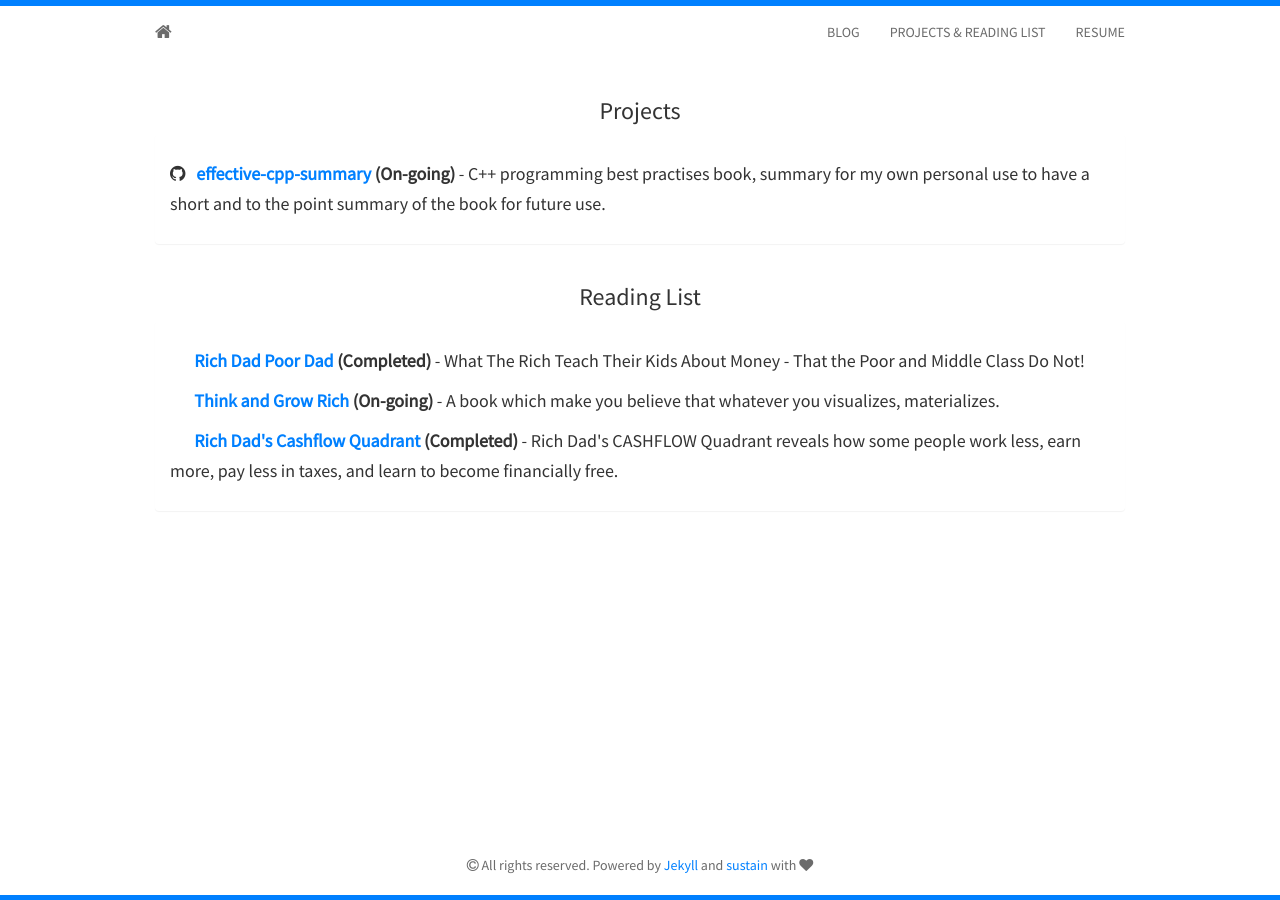
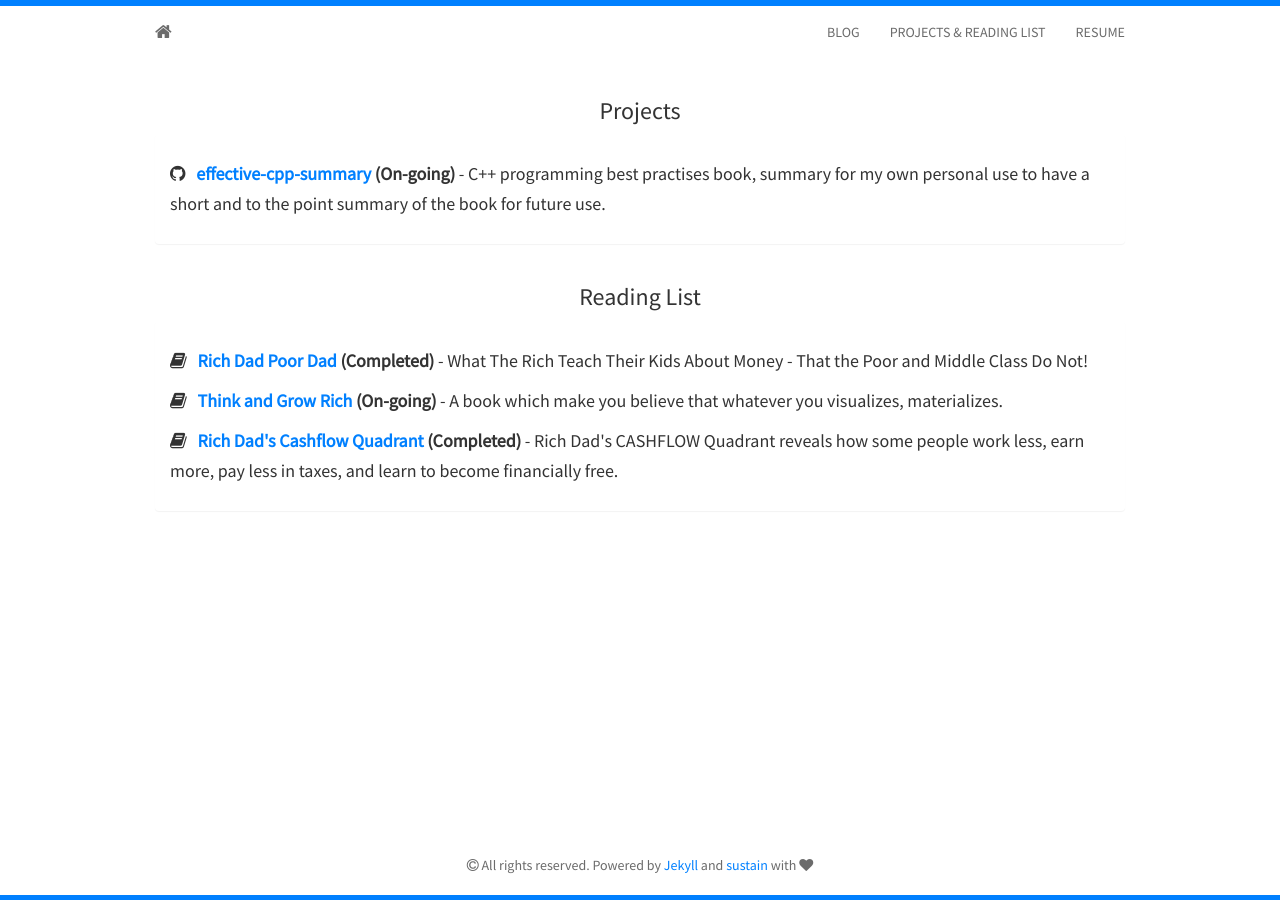
Before and after one commit to SahibYar/SahibYar.github.io, a Jekyll site: the page built from projects.html, in a window 1280 px wide. Built offline with Jekyll 4.4.1, drawn with Linux system fonts in a browser that asks for light colours; nearby versions of some CDN libraries.

Commit message:
Update projects.html

```diff
--- a/_includes/projects.html
+++ b/_includes/projects.html
@@ -20,17 +20,17 @@
   <div class="panel panel-default">
     <div class="panel-body">
 		<h5>
-			<i class="fal fa-book"></i>&nbsp;&nbsp;
+			<i class="fa fa-book"></i>&nbsp;&nbsp;
 			<strong><a href="https://www.amazon.com/Rich-Dad-Poor-Teach-Middle/dp/1543626610">Rich Dad Poor Dad</a> (Completed)</strong>
 			- What The Rich Teach Their Kids About Money - That the Poor and Middle Class Do Not!
 		</h5>
 	  	<h5>
-			<i class="fal fa-book"></i>&nbsp;&nbsp;
+			<i class="fa fa-book"></i>&nbsp;&nbsp;
 			<strong><a href="https://en.wikipedia.org/wiki/Think_and_Grow_Rich">Think and Grow Rich</a> (On-going)</strong>
 			- A book which make you believe that whatever you visualizes, materializes.
 		</h5>
 	    	<h5>
-			<i class="fal fa-book"></i>&nbsp;&nbsp;
+			<i class="fa fa-book"></i>&nbsp;&nbsp;
 			<strong><a href="https://www.amazon.com/Rich-Dads-CASHFLOW-Quadrant-Financial/dp/1612680054">Rich Dad's Cashflow Quadrant</a> (Completed)</strong>
 			- Rich Dad's CASHFLOW Quadrant reveals how some people work less, earn more, pay less in taxes, and learn to become financially free.
 		</h5>    </div>
```
